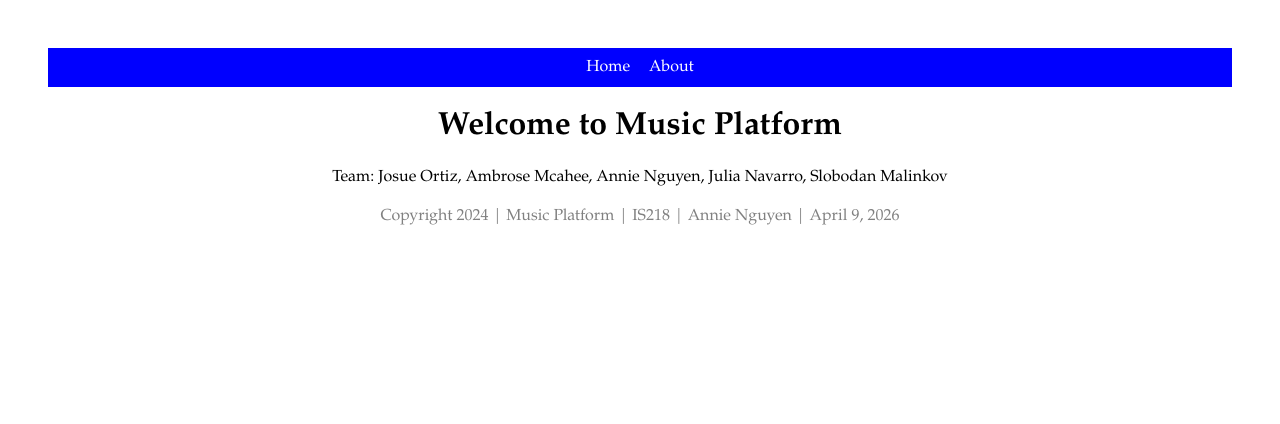
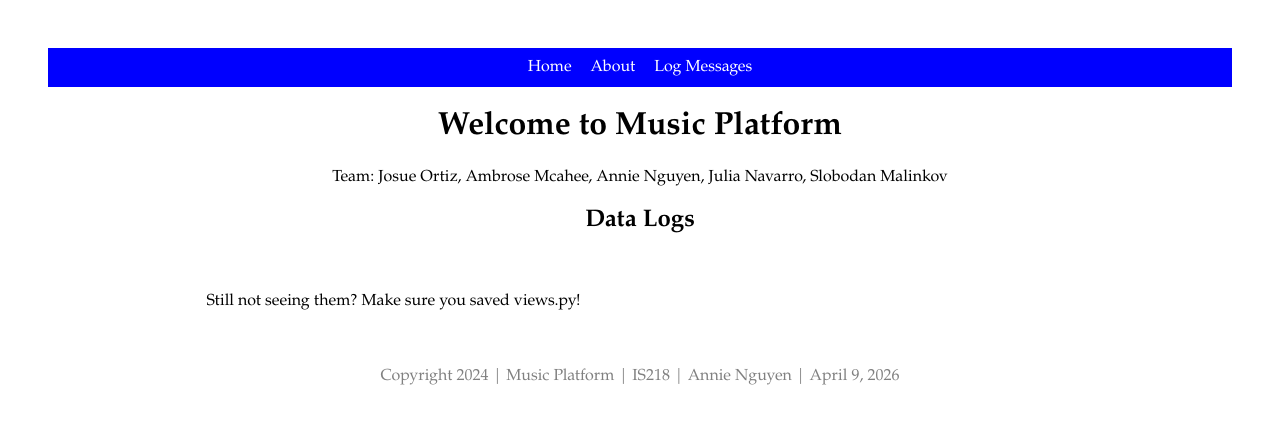
Before and after one commit to zgnhauc/musicapp, a Django app: page / in a window 1280 px wide. Shown: the top 424 px of the page. Run offline with Django 5.2, Linux system fonts and the light colour scheme.

Commit message:
can't get the log up on home page

```diff
--- a/music/models.py
+++ b/music/models.py
@@ -28,7 +28,6 @@
         return f"Listened: {self.song.title}"
 
 class LogMessage(models.Model):
-    # This stores the text for your log entries
     message = models.TextField()
     created_at = models.DateTimeField(auto_now_add=True)
 
--- a/music/views.py
+++ b/music/views.py
@@ -1,3 +1,7 @@
 from django.shortcuts import render
+from .models import LogMessage
 
-# Create your views here.
+def home(request):
+    # This fetches all logs from the database to show on your home page
+    logs = LogMessage.objects.all()
+    return render(request, 'musicplatform/home.html', {'logs': logs})
--- a/musicplatform/templates/musicplatform/home.html
+++ b/musicplatform/templates/musicplatform/home.html
@@ -1,5 +1,21 @@
-{% extends 'musicplatform/layout.html' %}
+{% extends "musicplatform/layout.html" %}
+
 {% block content %}
 <h1>Welcome to Music Platform</h1>
 <p>Team: Josue Ortiz, Ambrose Mcahee, Annie Nguyen, Julia Navarro, Slobodan Malinkov</p>
+
+<h2>Data Logs</h2>
+<div style="text-align: left; display: inline-block; margin-top: 20px; width: 80%;">
+    <ul class="list-group">
+    {% for log in logs %}
+        <li class="list-group-item" style="margin-bottom: 10px; border: 1px solid #ddd; padding: 10px; list-style: none;">
+            <strong>{{ log.message }}</strong>
+            <br>
+            <small style="color: gray;">Captured on: {{ log.created_at }}</small>
+        </li>
+    {% empty %}
+        <p>Still not seeing them? Make sure you saved views.py!</p>
+    {% endfor %}
+    </ul>
+</div>
 {% endblock %}
--- a/musicplatform/templates/musicplatform/layout.html
+++ b/musicplatform/templates/musicplatform/layout.html
@@ -1,20 +1,27 @@
 <!DOCTYPE html>
+{% load static %}
 <html>
     <head>
-    {% load static %}
+        <meta charset="UTF-8">
+        <meta name="viewport" content="width=device-width, initial-scale=1.0">
         <title>{% block title %}Music Platform{% endblock %}</title>
         <link rel="stylesheet" href="{% static 'musicplatform/site.css' %}">
     </head>
 
-<body style="text-align: center; font-family: Garamond, sans-serif; padding: 40px;"></body>
-    <nav style="background-color: blue; padding: 10px; text-align: center;">
-        <a href="/" style="color: white; margin-right: 15px;">Home</a>
-        <a href="/about" style="color: white;">About</a>
+    <body style="text-align: center; font-family: Garamond, sans-serif; padding: 40px;">
+        <nav style="background-color: blue; padding: 10px; text-align: center; margin-bottom: 20px;">
+            <a href="/" style="color: white; margin-right: 15px; text-decoration: none;">Home</a>
+            <a href="/about" style="color: white; margin-right: 15px; text-decoration: none;">About</a>
+
+            <a href="{% url 'home' %}" style="color: white; text-decoration: none;">Log Messages</a>
         </nav>
 
-    {% block content %}{% endblock %}
+        <div class="container">
+            {% block content %}
+            {% endblock %}
+        </div>
 
-    <footer>
+        <footer style="margin-top: 40px;">
             <p>Copyright 2024 | Music Platform | IS218 | Annie Nguyen | April 9, 2026</p>
         </footer>
     </body>
--- a/musicplatform/urls.py
+++ b/musicplatform/urls.py
@@ -20,7 +20,7 @@
 
 urlpatterns = [
     path('admin/', admin.site.urls),
-    path('', views.home),
+    path('', views.home, name='home'),
     path('about/', views.about),
 ]
 
```
Also changed, not shown: db.sqlite3, music/admin.py (line endings or trailing spaces). Lines whose indentation alone changed are shown as unchanged.
